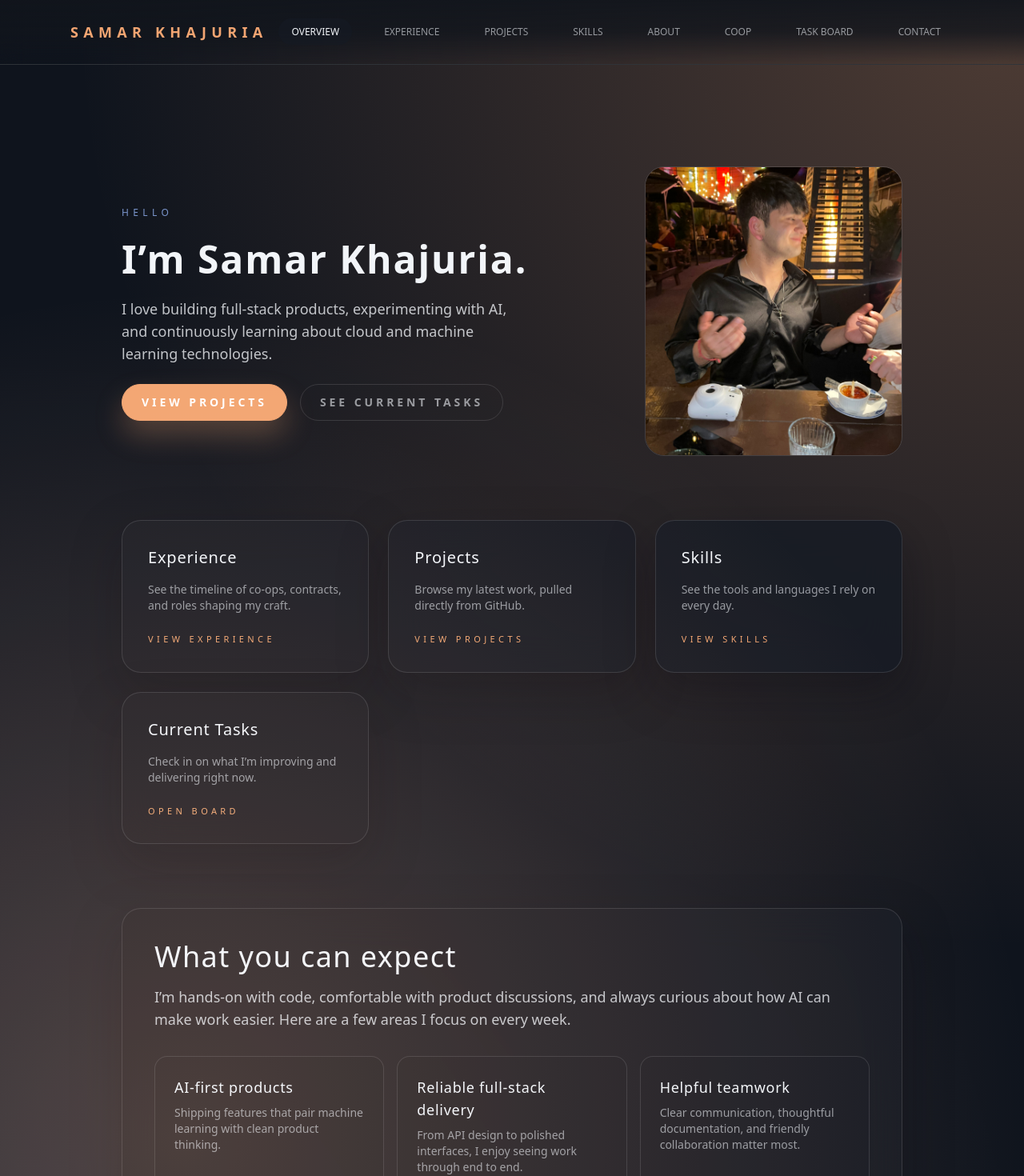
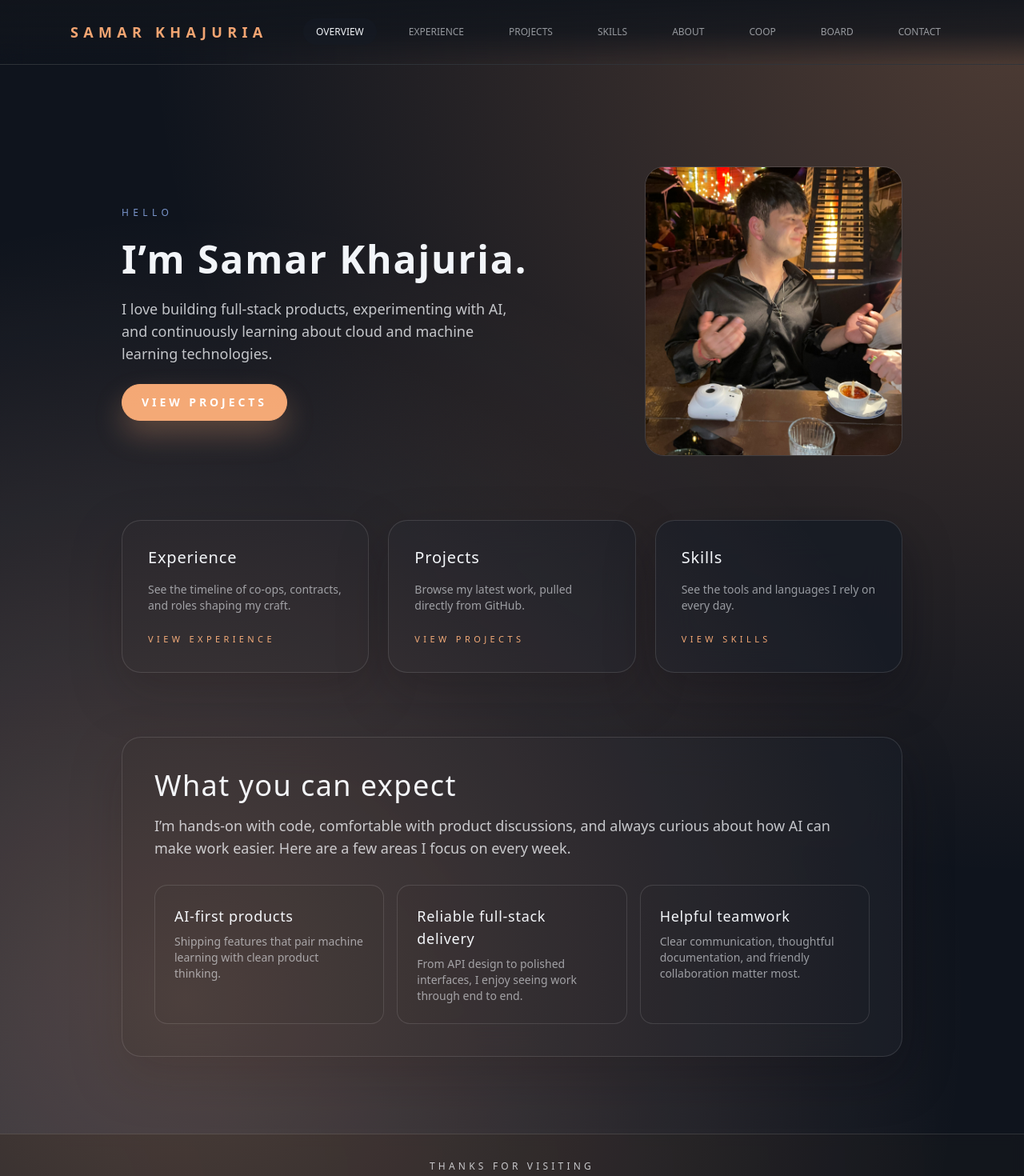
Before and after one commit to SUMMERxKx/Portfolio, a Next.js app: page / in a window 1280 px wide. Shown: the top 1470 px of the page at 80% size. Built offline with nearby package versions, Linux system fonts and the light colour scheme; a web font is replaced by a local one.

Commit message:
Improve repo documentation and remove Current Tasks from homepage

```diff
--- a/src/app/page.tsx
+++ b/src/app/page.tsx
@@ -19,12 +19,6 @@ const quickLinks = [
     description: 'See the tools and languages I rely on every day.',
     href: '/skills',
     cta: 'View skills',
-  },
-  {
-    title: 'Current Tasks',
-    description: 'Check in on what I’m improving and delivering right now.',
-    href: '/current',
-    cta: 'Open board',
   },
 ];
 
@@ -59,12 +53,6 @@ const Home = () => {
               className="rounded-full border border-primary bg-primary px-6 py-3 text-sm font-semibold uppercase tracking-[0.28em] text-white shadow-[0_18px_35px_rgba(243,165,114,0.28)] transition hover:bg-primary-strong"
             >
               View projects
-            </Link>
-            <Link
-              href="/current"
-              className="rounded-full border border-soft px-6 py-3 text-sm font-semibold uppercase tracking-[0.28em] text-foreground-muted transition hover:border-primary hover:text-primary"
-            >
-              See current tasks
             </Link>
           </div>
         </div>
--- a/src/components/navigation/NavBar.tsx
+++ b/src/components/navigation/NavBar.tsx
@@ -12,7 +12,7 @@ const links = [
   { href: '/skills', label: 'Skills' },
   { href: '/about', label: 'About' },
   { href: '/coop-final-project', label: 'Coop' },
-  { href: '/task-board', label: 'Task Board' },
+  { href: '/task-board', label: 'Board' },
   { href: '/contact', label: 'Contact' },
 ];
 
```
Also changed, not shown: 1 other file (tests, documents, lock files or other folders).
